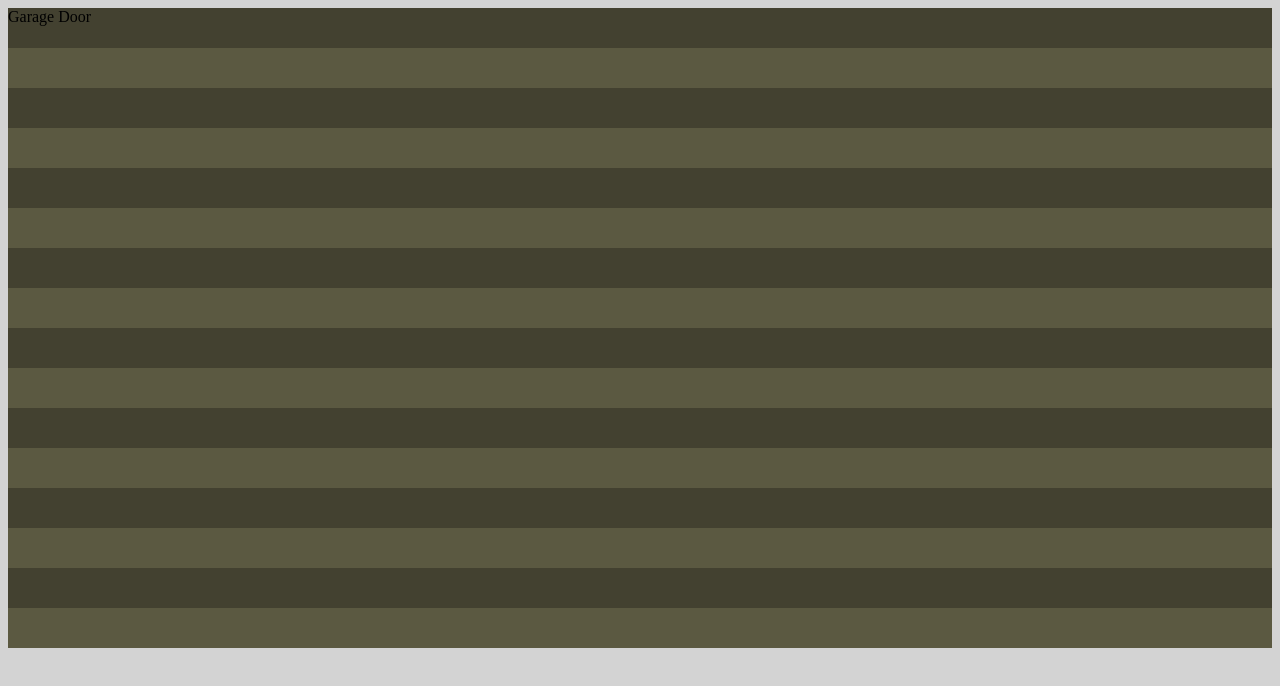
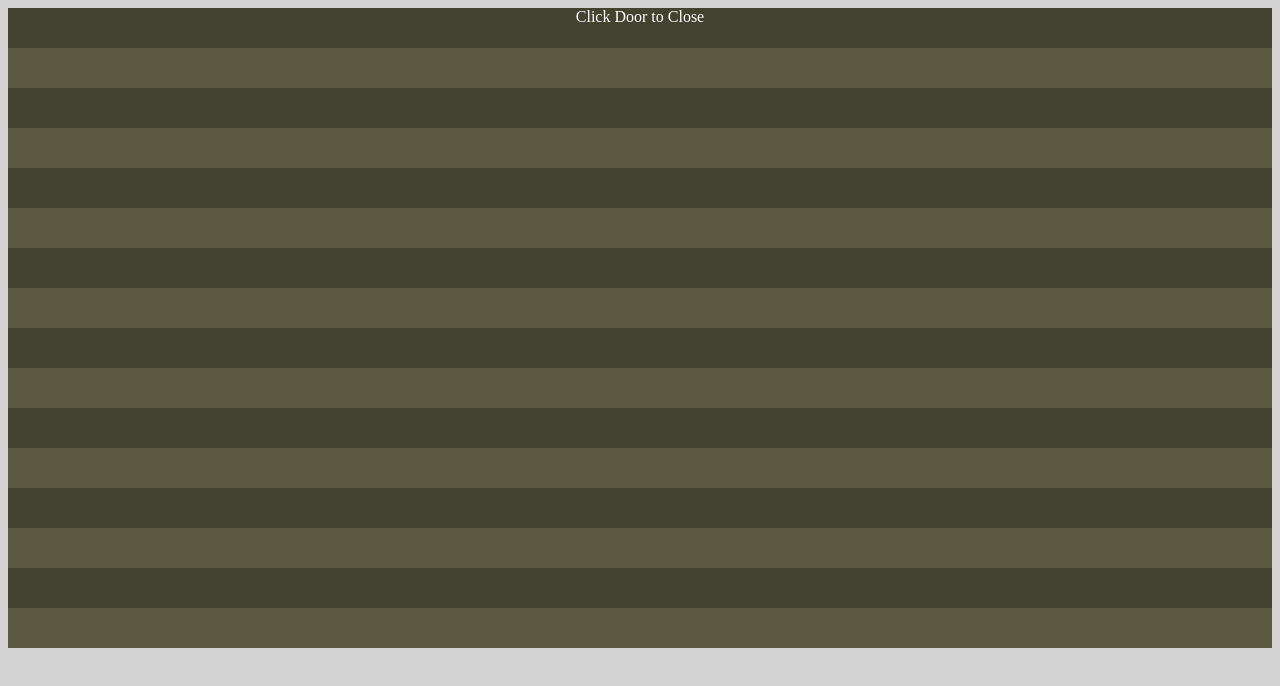
Before and after one commit to ejwill04/garage_bin, a React app: page / in a window 1280 px wide. Shown: the top 686 px of the page. Built offline with nearby package versions, Linux system fonts and the light colour scheme; the HTML template or start-up script is replaced by a standard one.

Commit message:
Minor adj to door

```diff
--- a/app/App.js
+++ b/app/App.js
@@ -14,7 +14,7 @@ export default class App extends Component {
         <section id='garage-door'
                  className={this.state.doorOpen ? 'open' : ''}
                  onClick={() => this.setState({ doorOpen: !this.state.doorOpen })}>
-          Garage Door
+          Click Door to {this.state.doorOpen ? 'Open' : 'Close'}
         </section>
       </div>
     )
--- a/app/index.css
+++ b/app/index.css
@@ -11,6 +11,8 @@ body {
     #5B5941 40px,
     #5B5941 80px
   );
+  text-align: center;
+  color: #fff;
 }
 
 #garage-door.open {
```
